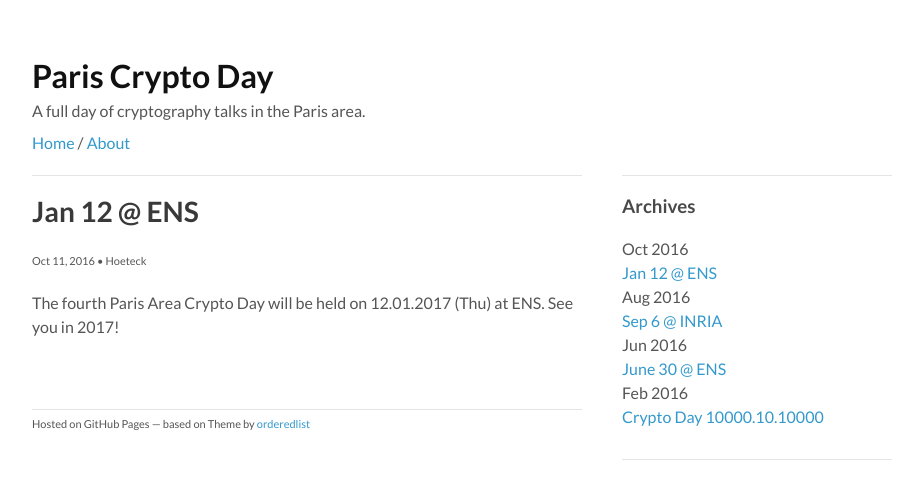
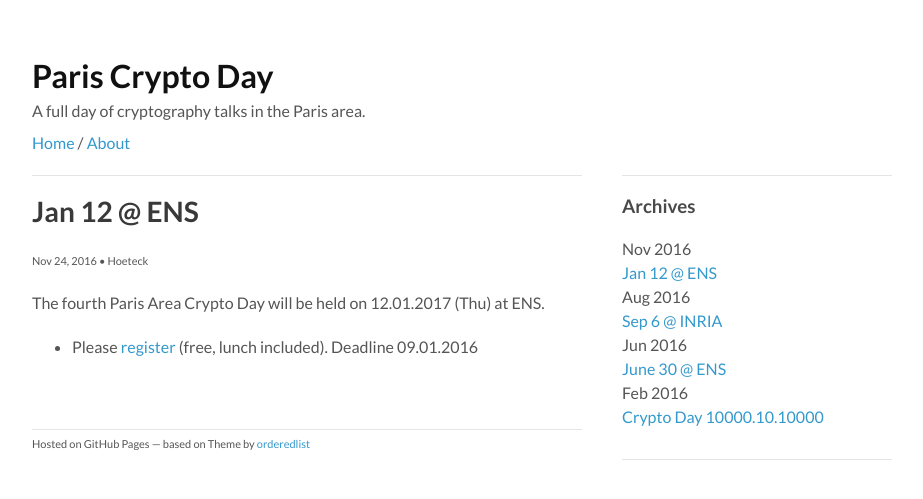
Before and after one commit to pariscryptoday/pariscryptoday.github.io, a Jekyll site: the page built from _posts/2016-10-11-fourth.md, in a window 1280 px wide. Shown: the top 499 px of the page, without its empty margins (178-1101 px from the left). Built offline with Jekyll 4.4.1, drawn with Linux system fonts in a browser that asks for light colours.

Commit message:
Update 2016-10-11-fourth.md

```diff
--- a/_posts/2016-10-11-fourth.md
+++ b/_posts/2016-10-11-fourth.md
@@ -2,8 +2,11 @@
 layout: post
 title:  "Jan 12 @ ENS"
 author: "Hoeteck"
-date:   2016-10-11 10:10:00
+date:   2016-11-24 10:10:00
 ---
 
 The fourth Paris Area Crypto Day will be held on 12.01.2017 (Thu) at
-ENS. See you in 2017!
+ENS.
+
+<!--* -->
+* Please [register](https://docs.google.com/forms/d/1yAlkUyKNNxf0JeYJ_n9hgJHboi3lCgB-0TG6PqHVReU/viewform?edit_requested=true) (free, lunch included). Deadline 09.01.2016
```
